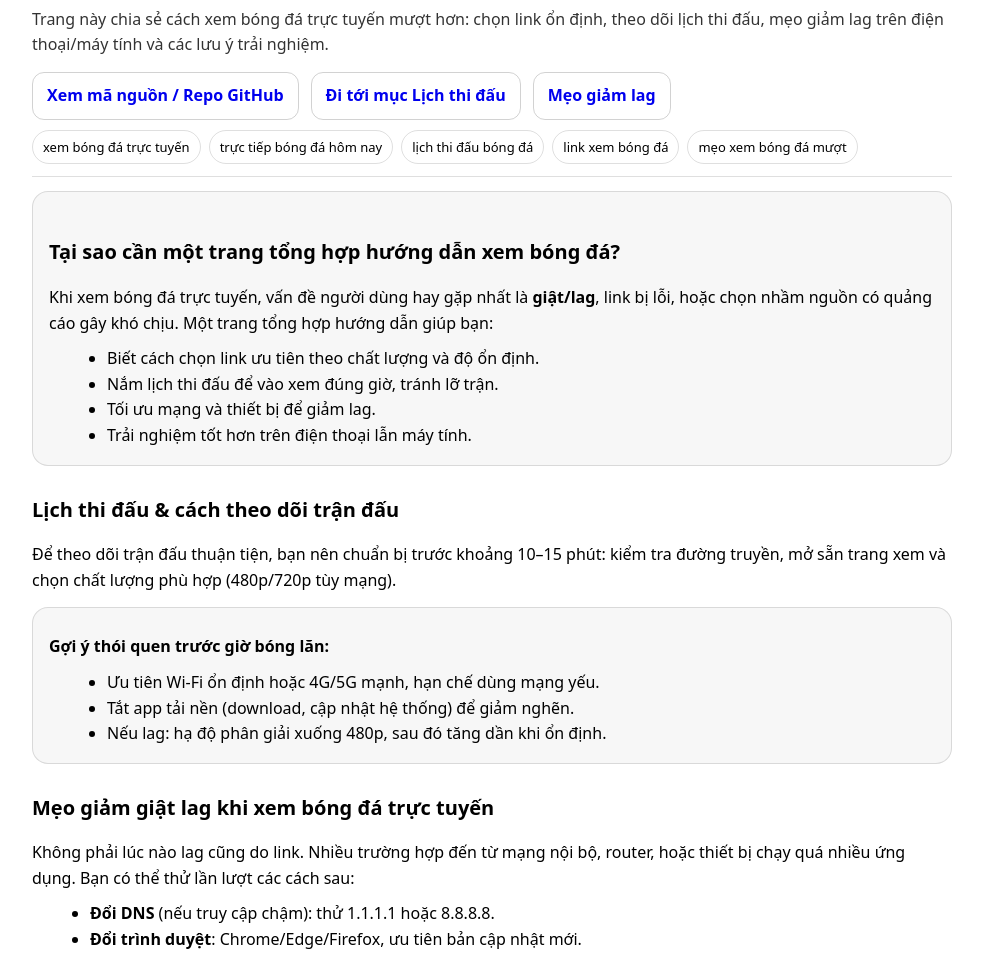
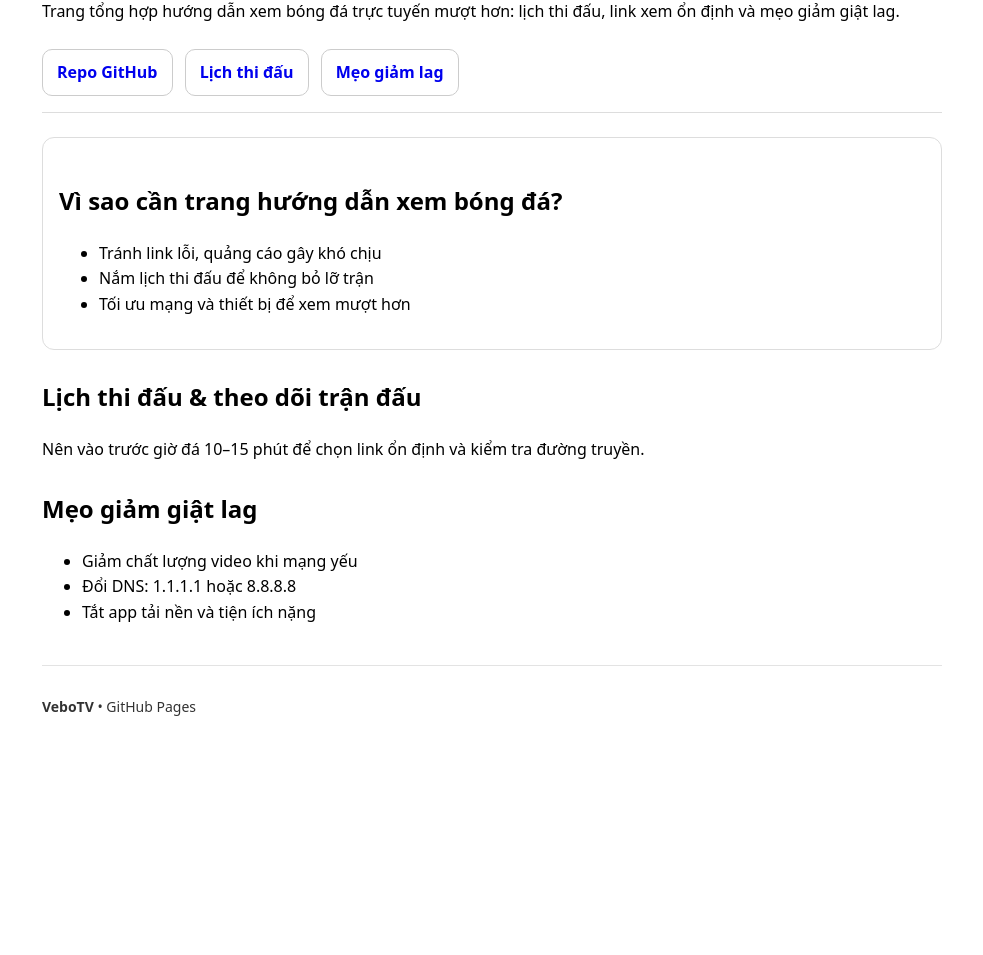
Before and after one commit to vebottv/vebottv-xem-bong-da-truc-tuyen, a plain HTML site: page index.html in a window 1280 px wide. Shown: the part 92-1047 px from the top of the page, without its empty margins (148-1131 px from the left). After the commit the page ends 849 px from the top, so only its background shows below. Drawn offline with Linux system fonts and the light colour scheme.

Commit message:
Final clean index.html

```diff
--- a/index.html
+++ b/index.html
@@ -3,63 +3,79 @@
 <head>
   <meta charset="utf-8" />
   <meta name="viewport" content="width=device-width,initial-scale=1" />
-  <title>Vebottv – Xem bóng đá trực tuyến hôm nay | Lịch thi đấu, link xem & hướng dẫn</title>
 
-  <meta name="description" content="Trang tổng hợp hướng dẫn xem bóng đá trực tuyến hôm nay: lịch thi đấu, cách chọn link ổn định, mẹo giảm giật lag và các lưu ý trải nghiệm trên điện thoại/máy tính." />
+  <title>VeboTV – Xem bóng đá trực tuyến hôm nay | Lịch thi đấu, link xem & hướng dẫn</title>
+
+  <meta name="description" content="VeboTV tổng hợp hướng dẫn xem bóng đá trực tuyến hôm nay: lịch thi đấu, link xem ổn định, mẹo giảm giật lag và kinh nghiệm xem mượt trên điện thoại, máy tính." />
   <meta name="robots" content="index,follow,max-image-preview:large" />
   <link rel="canonical" href="https://vebottv.github.io/vebottv-xem-bong-da-truc-tuyen/" />
 
-  <!-- Open Graph / Facebook -->
+  <!-- Google Search Console verification -->
+  <meta name="google-site-verification" content="Lm8NoYKTf2FxoJgmiSThJcPVawnBEBFsd7_vBDr0-qI" />
+
+  <!-- Open Graph -->
   <meta property="og:type" content="website" />
   <meta property="og:title" content="VeboTV – Xem bóng đá trực tuyến hôm nay" />
-  <meta property="og:description" content="Tổng hợp hướng dẫn xem bóng đá trực tuyến: lịch thi đấu, cách chọn link ổn định, mẹo giảm giật lag trên điện thoại/máy tính." />
+  <meta property="og:description" content="Hướng dẫn xem bóng đá trực tuyến: lịch thi đấu, link xem ổn định, mẹo giảm lag." />
   <meta property="og:url" content="https://vebottv.github.io/vebottv-xem-bong-da-truc-tuyen/" />
 
   <!-- Twitter -->
   <meta name="twitter:card" content="summary" />
   <meta name="twitter:title" content="VeboTV – Xem bóng đá trực tuyến hôm nay" />
-  <meta name="twitter:description" content="Hướng dẫn xem bóng đá trực tuyến: lịch thi đấu, mẹo giảm lag, cách chọn link ổn định." />
+  <meta name="twitter:description" content="Hướng dẫn xem bóng đá trực tuyến: lịch thi đấu, link xem ổn định, mẹo giảm lag." />
 
-  <!-- Basic styling (nhẹ, nhanh) -->
+  <!-- Basic CSS -->
   <style>
-    :root { color-scheme: light dark; }
-    body { font-family: system-ui, -apple-system, Segoe UI, Roboto, Arial, sans-serif; margin: 0; line-height: 1.6; }
-    .wrap { max-width: 920px; margin: 0 auto; padding: 24px; }
-    header { padding: 20px 0 12px; border-bottom: 1px solid rgba(127,127,127,.25); }
-    h1 { font-size: 28px; margin: 0 0 8px; }
-    h2 { font-size: 20px; margin-top: 28px; }
-    p { margin: 10px 0; }
-    .cta { display: flex; flex-wrap: wrap; gap: 12px; margin: 14px 0 6px; }
+    body {
+      margin: 0;
+      font-family: system-ui, -apple-system, Segoe UI, Roboto, Arial, sans-serif;
+      line-height: 1.6;
+    }
+    .wrap {
+      max-width: 900px;
+      margin: auto;
+      padding: 24px;
+    }
+    header {
+      border-bottom: 1px solid #ddd;
+      padding-bottom: 16px;
+      margin-bottom: 24px;
+    }
+    h1 { margin: 0 0 8px; }
+    h2 { margin-top: 28px; }
     .btn {
-      display: inline-block; padding: 10px 14px; border-radius: 12px;
-      border: 1px solid rgba(127,127,127,.35); text-decoration: none;
+      display: inline-block;
+      margin-right: 8px;
+      margin-top: 8px;
+      padding: 10px 14px;
+      border-radius: 10px;
+      border: 1px solid #ccc;
+      text-decoration: none;
       font-weight: 600;
     }
     .card {
-      border: 1px solid rgba(127,127,127,.25);
-      border-radius: 16px; padding: 16px; margin: 14px 0;
-      background: rgba(127,127,127,.06);
+      border: 1px solid #ddd;
+      border-radius: 12px;
+      padding: 16px;
+      margin: 16px 0;
     }
-    ul { margin: 10px 0 0 18px; }
-    footer { margin-top: 34px; padding-top: 18px; border-top: 1px solid rgba(127,127,127,.25); font-size: 14px; opacity: .85; }
-    .muted { opacity: .8; }
-    .kws { display:flex; flex-wrap:wrap; gap:8px; margin-top:10px; }
-    .tag { font-size: 13px; padding: 6px 10px; border-radius: 999px; border: 1px solid rgba(127,127,127,.25); }
+    footer {
+      border-top: 1px solid #ddd;
+      margin-top: 40px;
+      padding-top: 16px;
+      font-size: 14px;
+      opacity: 0.8;
+    }
   </style>
 
-  <!-- JSON-LD (SEO) -->
+  <!-- JSON-LD -->
   <script type="application/ld+json">
   {
     "@context": "https://schema.org",
     "@type": "WebSite",
-    "name": "VeboTV – Xem bóng đá trực tuyến",
+    "name": "VeboTV",
     "url": "https://vebottv.github.io/vebottv-xem-bong-da-truc-tuyen/",
-    "inLanguage": "vi",
-    "description": "Tổng hợp hướng dẫn xem bóng đá trực tuyến: lịch thi đấu, cách chọn link ổn định, mẹo giảm giật lag.",
-    "publisher": {
-      "@type": "Organization",
-      "name": "VeboTV"
-    }
+    "inLanguage": "vi"
   }
   </script>
 </head>
@@ -68,125 +84,47 @@
   <div class="wrap">
     <header>
       <h1>VeboTV – Xem bóng đá trực tuyến hôm nay</h1>
-      <p class="muted">
-        Trang này chia sẻ cách xem bóng đá trực tuyến mượt hơn: chọn link ổn định, theo dõi lịch thi đấu,
-        mẹo giảm lag trên điện thoại/máy tính và các lưu ý trải nghiệm.
+      <p>
+        Trang tổng hợp hướng dẫn xem bóng đá trực tuyến mượt hơn:
+        lịch thi đấu, link xem ổn định và mẹo giảm giật lag.
       </p>
 
-      <div class="cta">
-        <a class="btn" href="https://github.com/vebottv/vebottv-xem-bong-da-truc-tuyen" rel="nofollow">Xem mã nguồn / Repo GitHub</a>
-        <a class="btn" href="#lich-thi-dau">Đi tới mục Lịch thi đấu</a>
-        <a class="btn" href="#meo-giam-lag">Mẹo giảm lag</a>
-      </div>
-
-      <div class="kws" aria-label="từ khóa liên quan">
-        <span class="tag">xem bóng đá trực tuyến</span>
-        <span class="tag">trực tiếp bóng đá hôm nay</span>
-        <span class="tag">lịch thi đấu bóng đá</span>
-        <span class="tag">link xem bóng đá</span>
-        <span class="tag">mẹo xem bóng đá mượt</span>
-      </div>
+      <a class="btn" href="https://github.com/vebottv/vebottv-xem-bong-da-truc-tuyen" rel="nofollow">Repo GitHub</a>
+      <a class="btn" href="#lich">Lịch thi đấu</a>
+      <a class="btn" href="#meo">Mẹo giảm lag</a>
     </header>
 
     <main>
       <section class="card">
-        <h2>Tại sao cần một trang tổng hợp hướng dẫn xem bóng đá?</h2>
-        <p>
-          Khi xem bóng đá trực tuyến, vấn đề người dùng hay gặp nhất là <strong>giật/lag</strong>, link bị lỗi,
-          hoặc chọn nhầm nguồn có quảng cáo gây khó chịu. Một trang tổng hợp hướng dẫn giúp bạn:
-        </p>
+        <h2>Vì sao cần trang hướng dẫn xem bóng đá?</h2>
         <ul>
-          <li>Biết cách chọn link ưu tiên theo chất lượng và độ ổn định.</li>
-          <li>Nắm lịch thi đấu để vào xem đúng giờ, tránh lỡ trận.</li>
-          <li>Tối ưu mạng và thiết bị để giảm lag.</li>
-          <li>Trải nghiệm tốt hơn trên điện thoại lẫn máy tính.</li>
+          <li>Tránh link lỗi, quảng cáo gây khó chịu</li>
+          <li>Nắm lịch thi đấu để không bỏ lỡ trận</li>
+          <li>Tối ưu mạng và thiết bị để xem mượt hơn</li>
         </ul>
       </section>
 
-      <section id="lich-thi-dau">
-        <h2>Lịch thi đấu & cách theo dõi trận đấu</h2>
+      <section id="lich">
+        <h2>Lịch thi đấu & theo dõi trận đấu</h2>
         <p>
-          Để theo dõi trận đấu thuận tiện, bạn nên chuẩn bị trước khoảng 10–15 phút:
-          kiểm tra đường truyền, mở sẵn trang xem và chọn chất lượng phù hợp (480p/720p tùy mạng).
+          Nên vào trước giờ đá 10–15 phút để chọn link ổn định
+          và kiểm tra đường truyền.
         </p>
-        <div class="card">
-          <p><strong>Gợi ý thói quen trước giờ bóng lăn:</strong></p>
-          <ul>
-            <li>Ưu tiên Wi-Fi ổn định hoặc 4G/5G mạnh, hạn chế dùng mạng yếu.</li>
-            <li>Tắt app tải nền (download, cập nhật hệ thống) để giảm nghẽn.</li>
-            <li>Nếu lag: hạ độ phân giải xuống 480p, sau đó tăng dần khi ổn định.</li>
-          </ul>
-        </div>
       </section>
 
-      <section id="meo-giam-lag">
-        <h2>Mẹo giảm giật lag khi xem bóng đá trực tuyến</h2>
-        <p>
-          Không phải lúc nào lag cũng do link. Nhiều trường hợp đến từ mạng nội bộ, router,
-          hoặc thiết bị chạy quá nhiều ứng dụng. Bạn có thể thử lần lượt các cách sau:
-        </p>
+      <section id="meo">
+        <h2>Mẹo giảm giật lag</h2>
         <ul>
-          <li><strong>Đổi DNS</strong> (nếu truy cập chậm): thử 1.1.1.1 hoặc 8.8.8.8.</li>
-          <li><strong>Đổi trình duyệt</strong>: Chrome/Edge/Firefox, ưu tiên bản cập nhật mới.</li>
-          <li><strong>Tắt tiện ích mở rộng</strong> nếu gây xung đột (adblock quá nặng đôi khi gây lỗi).</li>
-          <li><strong>Khởi động lại router</strong> nếu mạng bị chập chờn theo giờ cao điểm.</li>
-          <li><strong>Dùng chế độ tiết kiệm dữ liệu</strong> hoặc giảm chất lượng video khi cần.</li>
+          <li>Giảm chất lượng video khi mạng yếu</li>
+          <li>Đổi DNS: 1.1.1.1 hoặc 8.8.8.8</li>
+          <li>Tắt app tải nền và tiện ích nặng</li>
         </ul>
-        <div class="card">
-          <p class="muted">
-            Mẹo nhanh: Nếu âm thanh đi trước/hình đi sau, hãy thử tải lại trang hoặc chuyển chất lượng video về mức thấp hơn trong 30–60 giây.
-          </p>
-        </div>
-      </section>
-
-      <section>
-        <h2>Các câu hỏi thường gặp</h2>
-
-        <div class="card">
-          <p><strong>1) Xem trên điện thoại hay máy tính mượt hơn?</strong></p>
-          <p>
-            Nếu cùng mạng, máy tính thường ổn định hơn vì xử lý mạnh hơn. Tuy nhiên điện thoại sẽ mượt nếu bạn
-            tắt ứng dụng nền và dùng Wi-Fi/4G mạnh.
-          </p>
-        </div>
-
-        <div class="card">
-          <p><strong>2) Khi nào nên đổi link xem?</strong></p>
-          <p>
-            Nếu bạn đã giảm chất lượng video mà vẫn lag liên tục, hoặc link bị đứng/không tải,
-            hãy đổi sang link khác và thử lại sau 1–2 phút.
-          </p>
-        </div>
-
-        <div class="card">
-          <p><strong>3) Làm sao để vào xem nhanh đúng trận?</strong></p>
-          <p>
-            Bạn nên lưu bookmark trang này và theo dõi lịch thi đấu trước giờ đá. Vào sớm để tránh tình trạng
-            quá tải khi trận bắt đầu.
-          </p>
-        </div>
-      </section>
-
-      <section>
-        <h2>Thông tin & lưu ý</h2>
-        <p class="muted">
-          Trang này mang tính chất tổng hợp hướng dẫn trải nghiệm. Bạn nên ưu tiên sử dụng các nguồn xem hợp pháp,
-          tôn trọng bản quyền nội dung và tuân thủ quy định tại khu vực của bạn.
-        </p>
       </section>
     </main>
 
     <footer>
-      <p><strong>VeboTV</strong> • GitHub Pages • Cập nhật: <span id="lastUpdated"></span></p>
-      <p class="muted">Nếu bạn muốn mình tối ưu thêm (sitemap.xml, robots.txt, ghim repo, cấu trúc internal link), nói mình làm tiếp.</p>
+      <p><strong>VeboTV</strong> • GitHub Pages</p>
     </footer>
   </div>
-
-  <script>
-    // Hiển thị ngày cập nhật (tự động)
-    const d = new Date();
-    const fmt = new Intl.DateTimeFormat('vi-VN', { year:'numeric', month:'2-digit', day:'2-digit' });
-    document.getElementById('lastUpdated').textContent = fmt.format(d);
-  </script>
 </body>
 </html>
```
